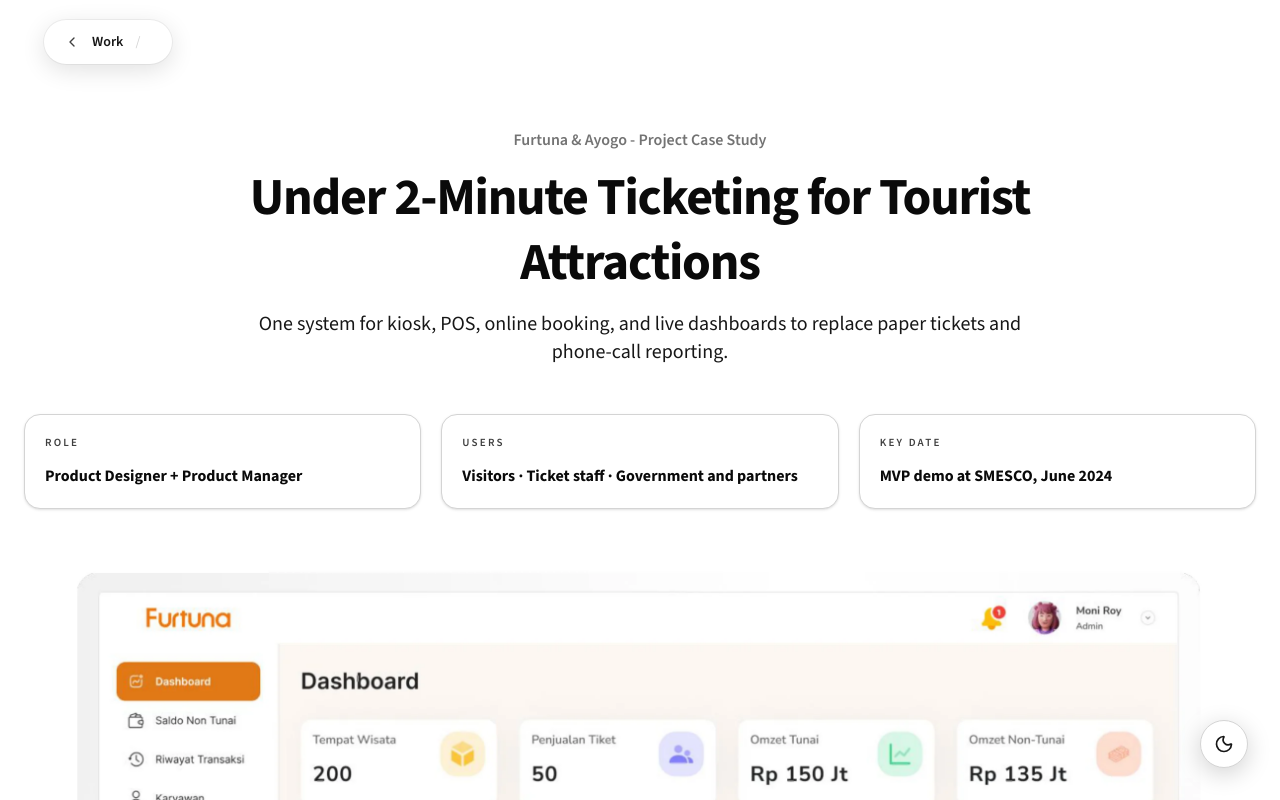
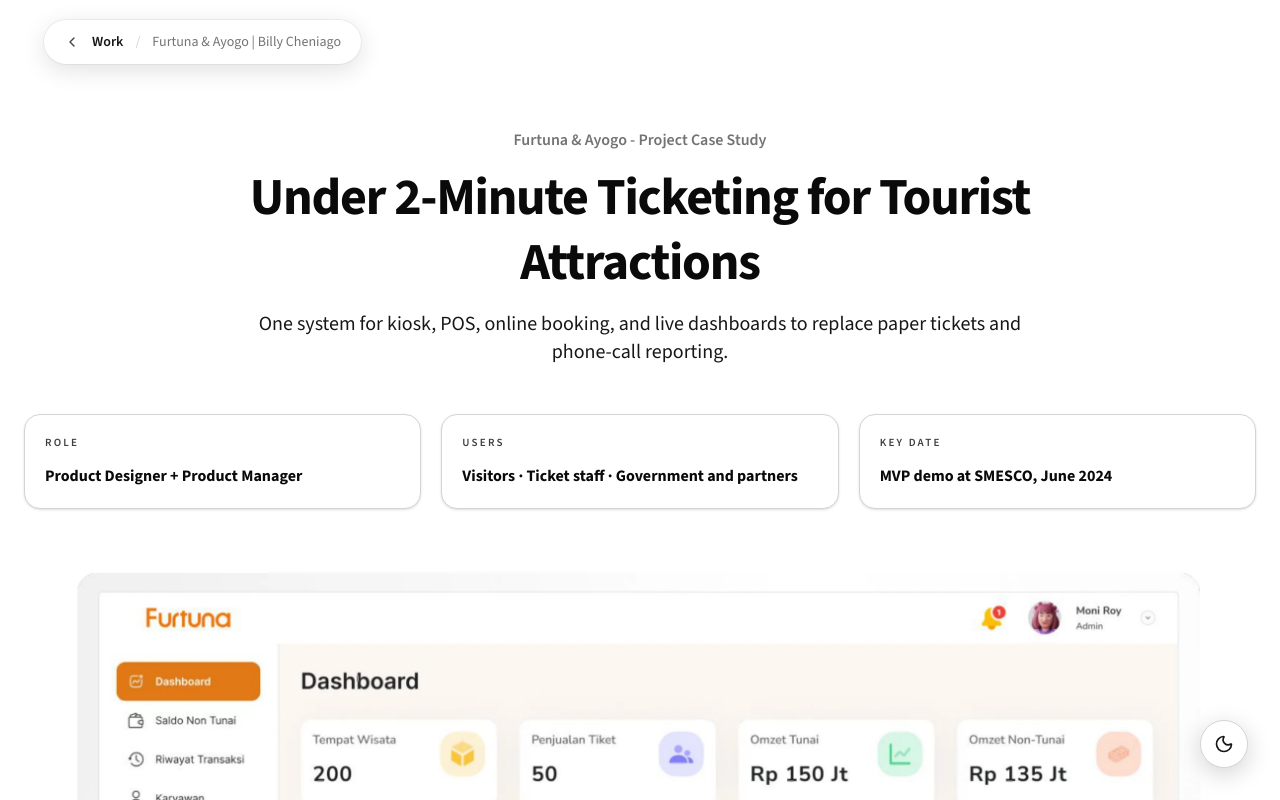
Before and after one commit to billycheniago/portfolio-next, a Next.js app: page /case/furtuna in a window 1280 px wide. Shown: the top 800 px of the page. Built offline with nearby package versions, Linux system fonts and the light colour scheme.

Commit message:
fix: resolve case study type error and major update

```diff
--- a/app/case/[slug]/page.tsx
+++ b/app/case/[slug]/page.tsx
@@ -48,7 +48,7 @@
             <ChevronLeft size={16} className="text-neutral-700" />
             <span className="font-semibold text-neutral-900">Work</span>
             <span className="text-neutral-300">/</span>
-            <span className="text-neutral-500">{meta.name}</span>
+            <span className="text-neutral-500">{meta.title}</span>
           </Link>
         </div>
       </div>
```
